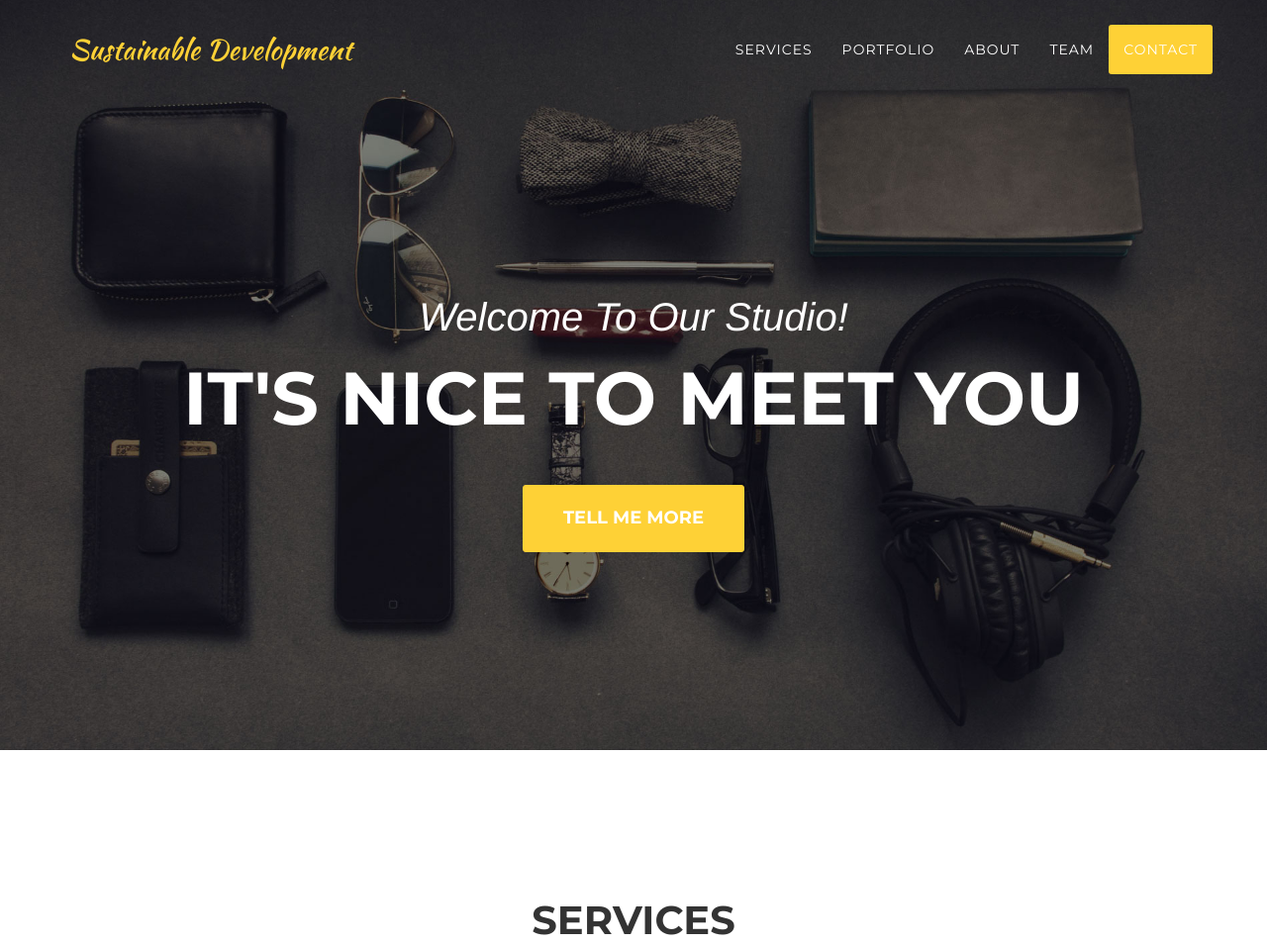
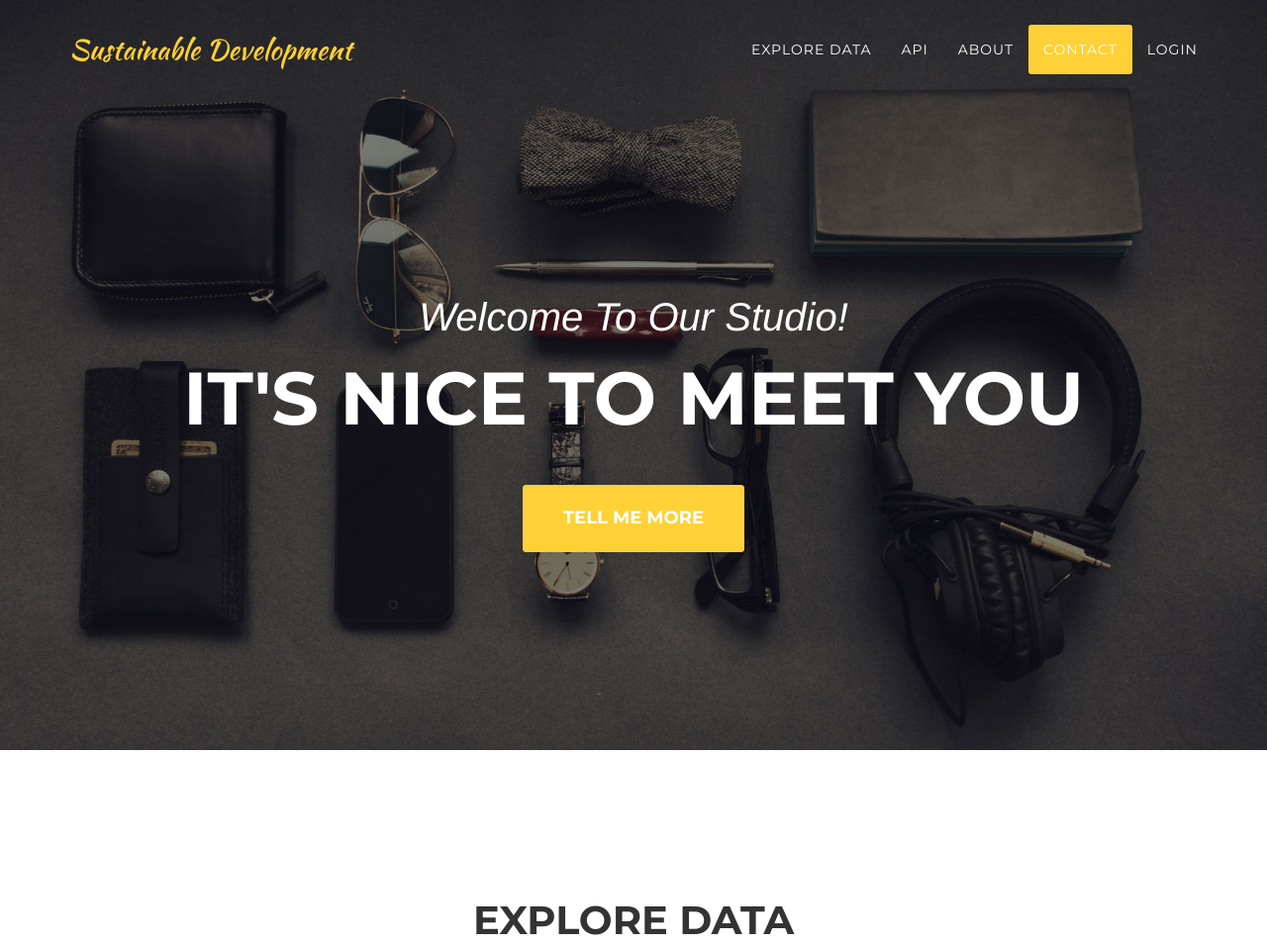
Before and after one commit to arist0cles/undashboard-frontend, a website: page index.html in a window 1280 px wide. Shown: the top 955 px of the page at 99% size. Drawn offline with nearby package versions, Linux system fonts and the light colour scheme; a web font is replaced by a local one.

Commit message:
Updated nav links

```diff
--- a/index.html
+++ b/index.html
@@ -53,19 +53,19 @@
                         <a href="#page-top"></a>
                     </li>
                     <li>
-                        <a class="page-scroll" href="#services">Services</a>
+                        <a class="page-scroll" href="#data-visualisation">Explore Data</a>
                     </li>
                     <li>
-                        <a class="page-scroll" href="#portfolio">Portfolio</a>
+                        <a class="page-scroll" href="#api">API</a>
                     </li>
                     <li>
                         <a class="page-scroll" href="#about">About</a>
                     </li>
                     <li>
-                        <a class="page-scroll" href="#team">Team</a>
+                        <a class="page-scroll" href="#contact">Contact</a>
                     </li>
                     <li>
-                        <a class="page-scroll" href="#contact">Contact</a>
+                        <a class="page-scroll" href="#login">Login</a>
                     </li>
                 </ul>
             </div>
@@ -85,12 +85,12 @@
         </div>
     </header>
 
-    <!-- Services Section -->
-    <section id="services">
+    <!-- data-visualisation Section -->
+    <section id="data-visualisation">
         <div class="container">
             <div class="row">
                 <div class="col-lg-12 text-center">
-                    <h2 class="section-heading">Services</h2>
+                    <h2 class="section-heading">Explore Data</h2>
                     <h3 class="section-subheading text-muted">Lorem ipsum dolor sit amet consectetur.</h3>
                 </div>
             </div>
@@ -123,12 +123,12 @@
         </div>
     </section>
 
-    <!-- Portfolio Grid Section -->
-    <section id="portfolio" class="bg-light-gray">
+    <!-- API Grid Section -->
+    <section id="api" class="bg-light-gray">
         <div class="container">
             <div class="row">
                 <div class="col-lg-12 text-center">
-                    <h2 class="section-heading">Portfolio</h2>
+                    <h2 class="section-heading">API</h2>
                     <h3 class="section-subheading text-muted">Lorem ipsum dolor sit amet consectetur.</h3>
                 </div>
             </div>
@@ -302,8 +302,8 @@
         </div>
     </section>
 
-    <!-- Team Section -->
-    <section id="team" class="bg-light-gray">
+    <!-- Login Section -->
+    <section id="login" class="bg-light-gray">
         <div class="container">
             <div class="row">
                 <div class="col-lg-12 text-center">
```
